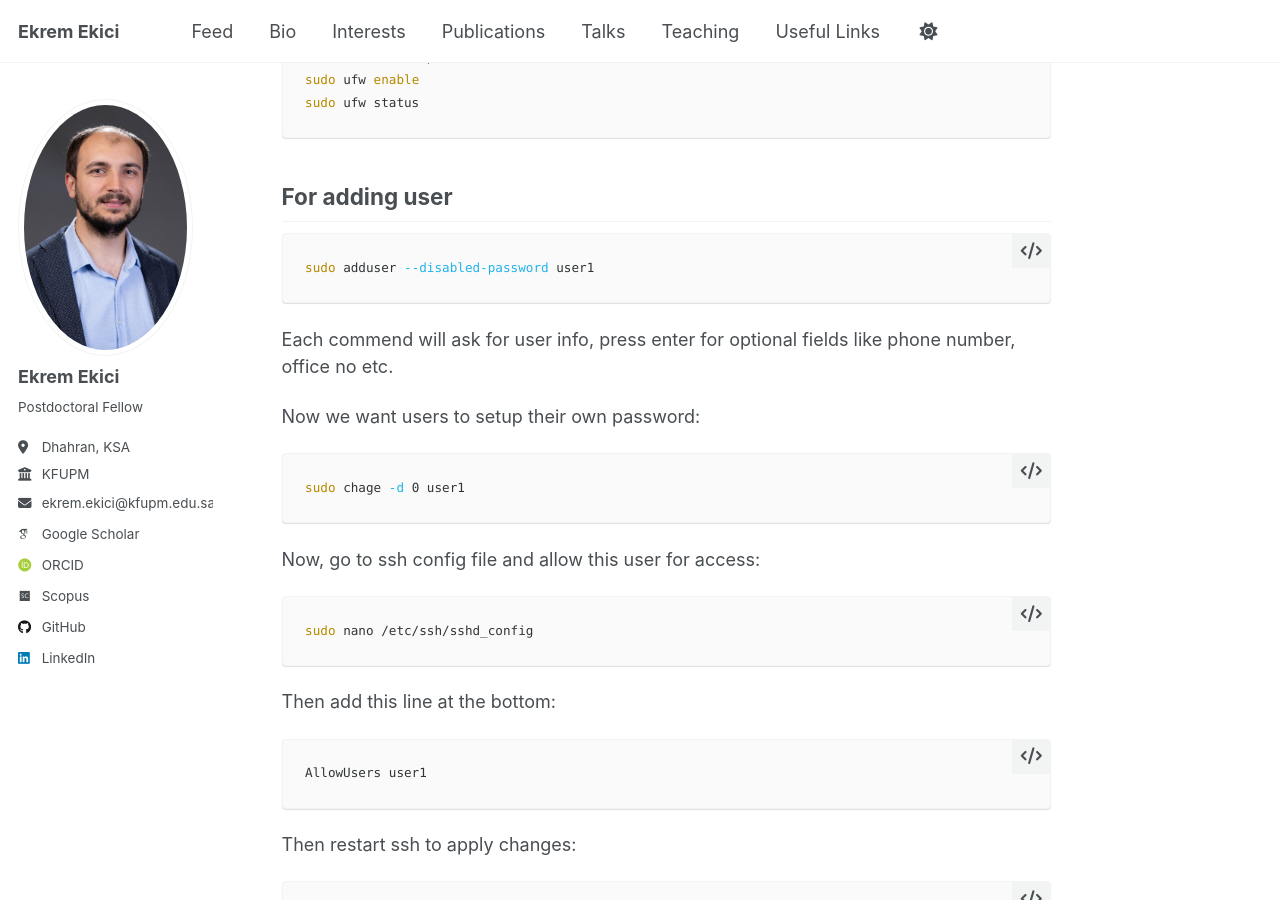
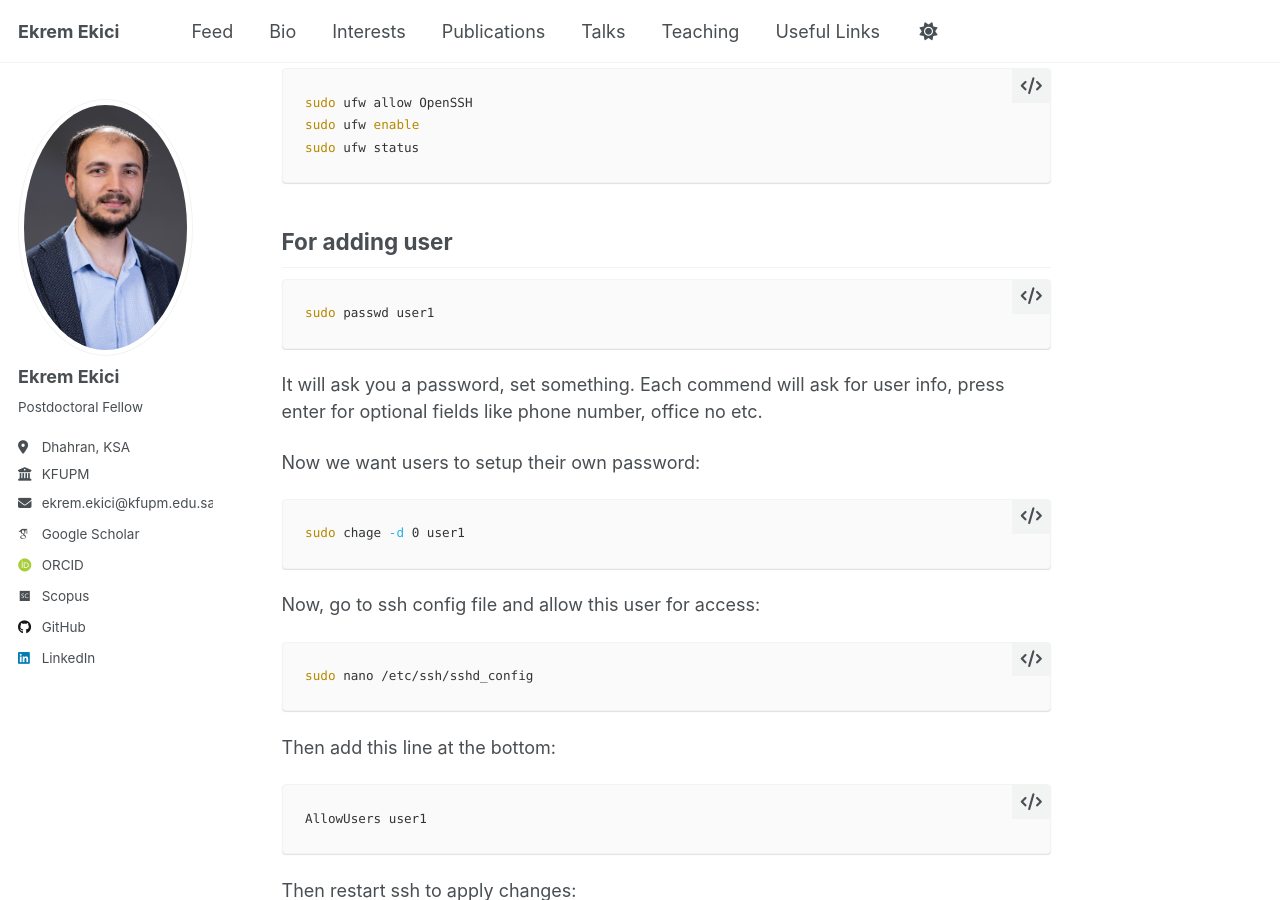
Before and after one commit to ekremekc/ekremekc.github.io, a Jekyll site: the page built from _pages/markdown.md, in a window 1280 px wide and 900 px high, scrolled down 1604 px. Built offline with Jekyll 4.4.1, drawn with Linux system fonts in a browser that asks for light colours; some web fonts are replaced; some of the changed text lies outside the part shown.

Commit message:
Update markdown with installation commands and user setup
Added commands to install Miniconda and Git, and updated user creation instructions.

````diff
--- a/_pages/markdown.md
+++ b/_pages/markdown.md
@@ -76,9 +78,10 @@
 ## For adding user
 
 ```bash
-sudo adduser --disabled-password user1
+sudo passwd user1
 ```
-Each commend will ask for user info, press enter for optional fields like phone number, office no etc.
+
+It will ask you a password, set something. Each commend will ask for user info, press enter for optional fields like phone number, office no etc.
 
 Now we want users to setup their own password:
 
@@ -164,7 +167,6 @@
 lsof -ti:5902 | xargs kill -9
 ```
 Reference link is [here](http://www.chiark.greenend.org.uk/~peterb/remoteaccess/connect-to-linux.html).
-
 
 # For graphical login
 
````
Also changed, not shown: other parts of _pages/markdown.md (+2 -0 lines).
